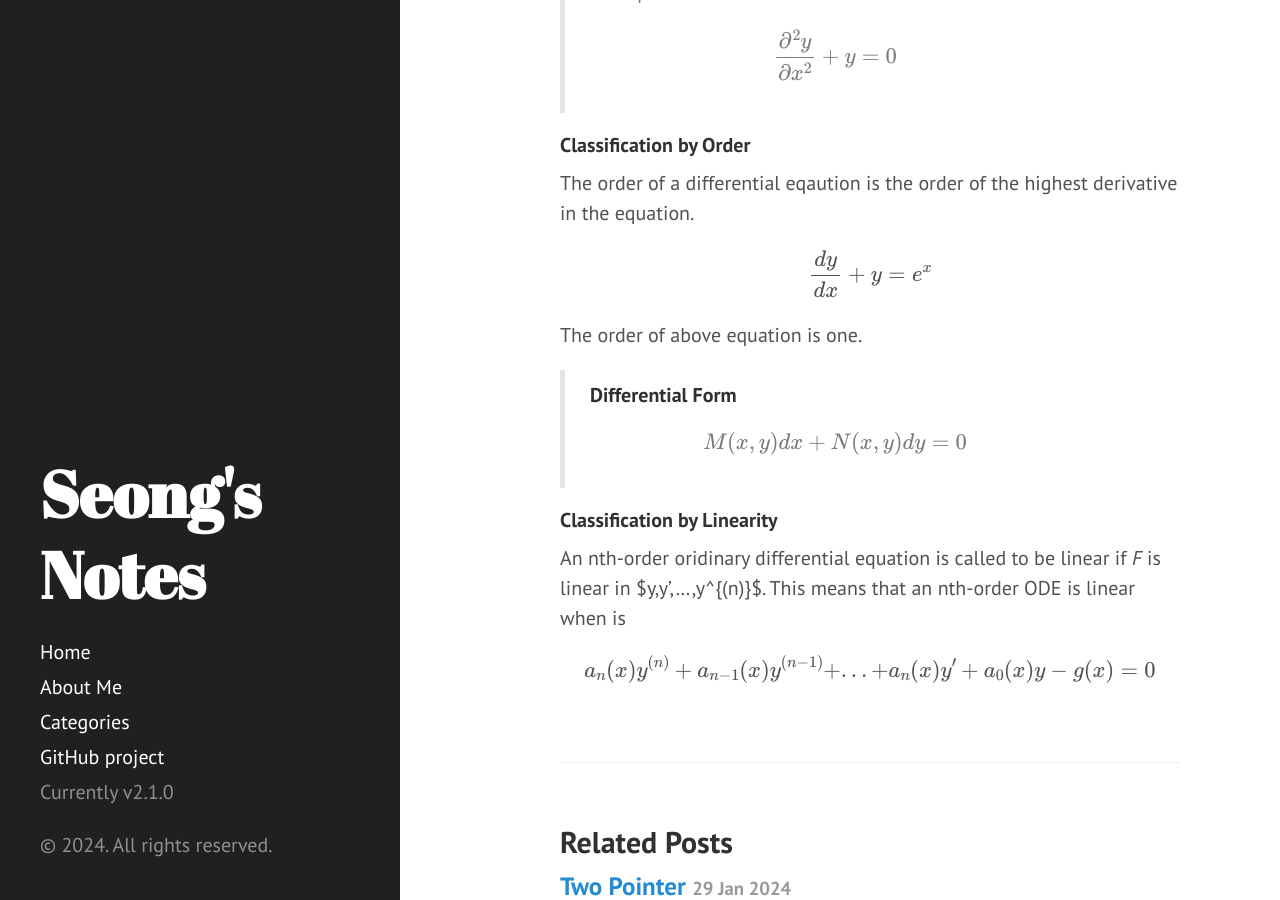
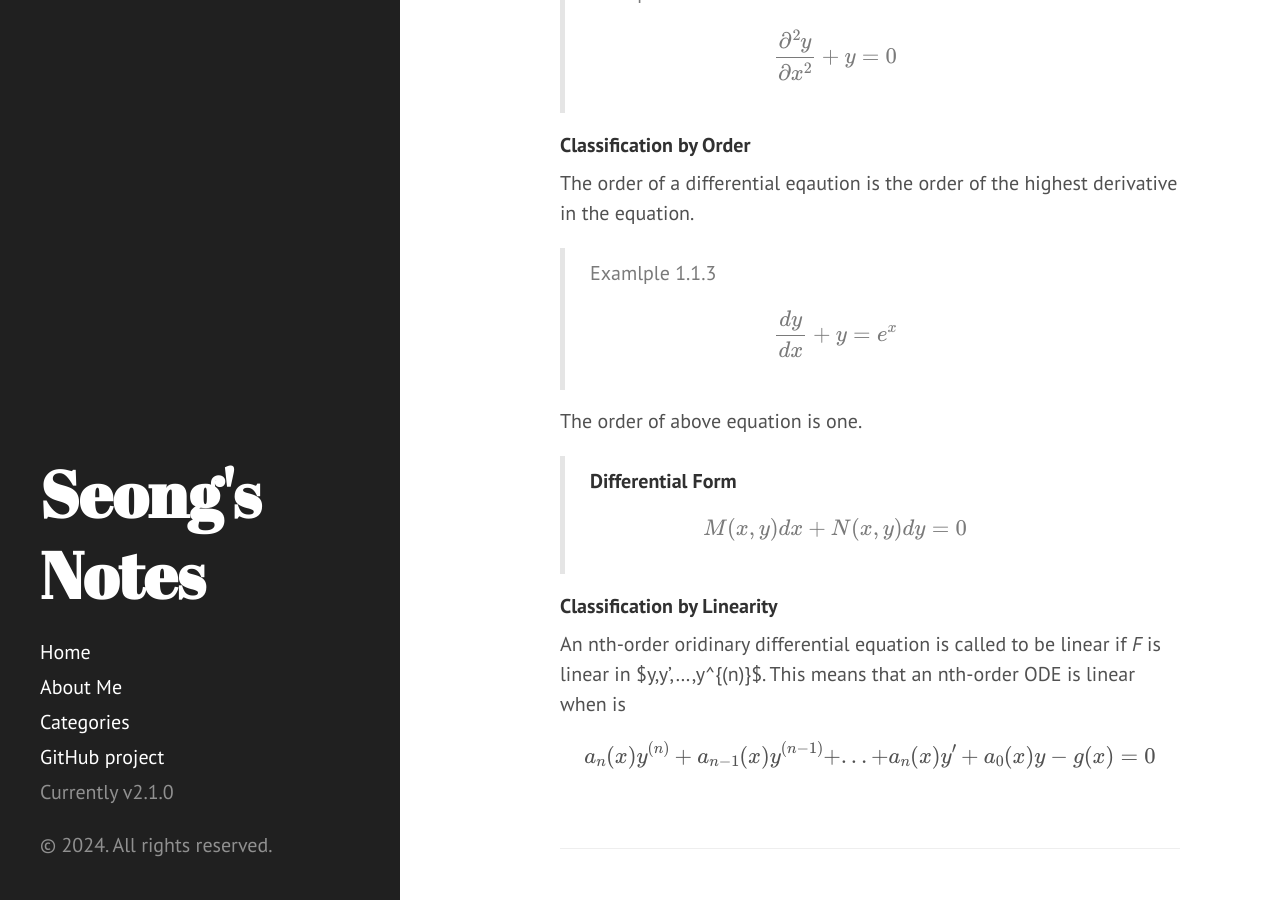
Before and after one commit to GwangseongCho/GwangseongCho.github.io, a Jekyll site: the page built from _posts/2024-02-18-differential-equations.md, in a window 1280 px wide and 900 px high, scrolled down 1219 px. Built offline with Jekyll 4.4.1, drawn with Linux system fonts in a browser that asks for light colours; formulas are drawn with MathJax 3.

Commit message:
edit DE page

```diff
--- a/_posts/2024-02-18-differential-equations.md
+++ b/_posts/2024-02-18-differential-equations.md
@@ -31,8 +31,9 @@ If an equation involving partial derivatives of one or more unknown functions of
 
 #### Classification by Order
 The order of a differential eqaution is the order of the highest derivative in the equation.
-
-$$\frac{dy}{dx} + y = e^{x}$$
+> Examlple 1.1.3
+>
+> $$\frac{dy}{dx} + y = e^{x}$$
 
 The order of above equation is one.
 
```
